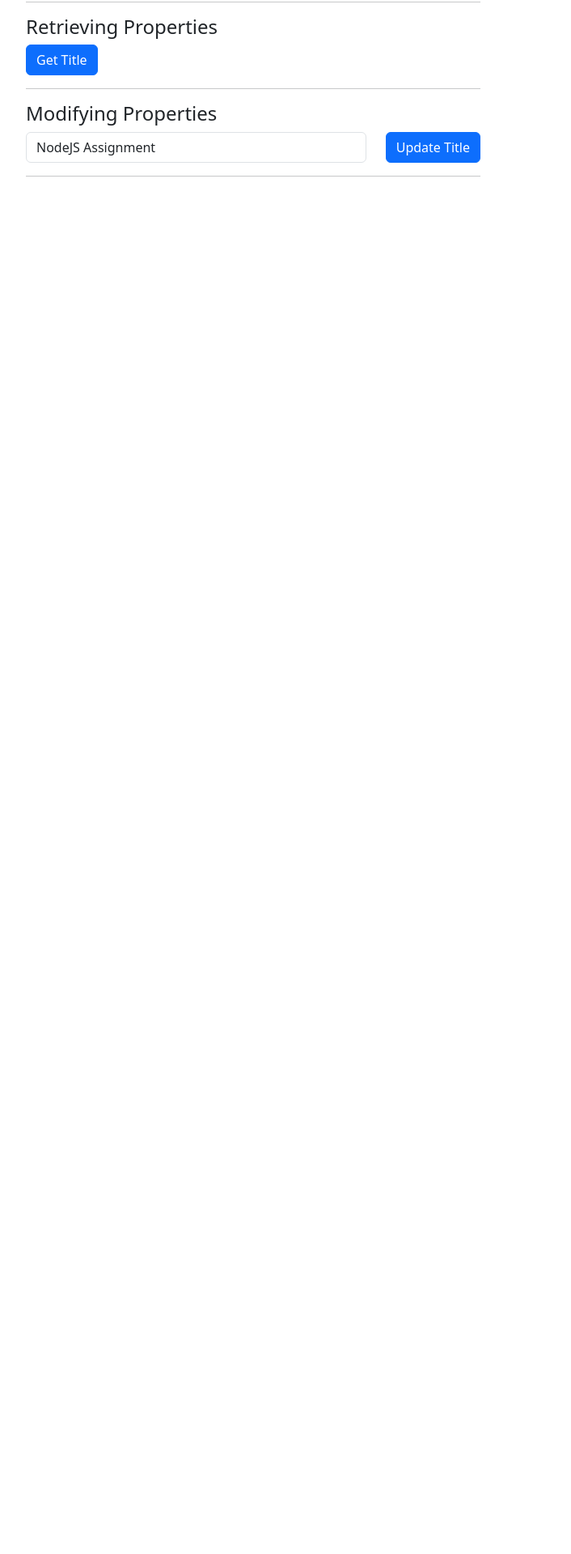
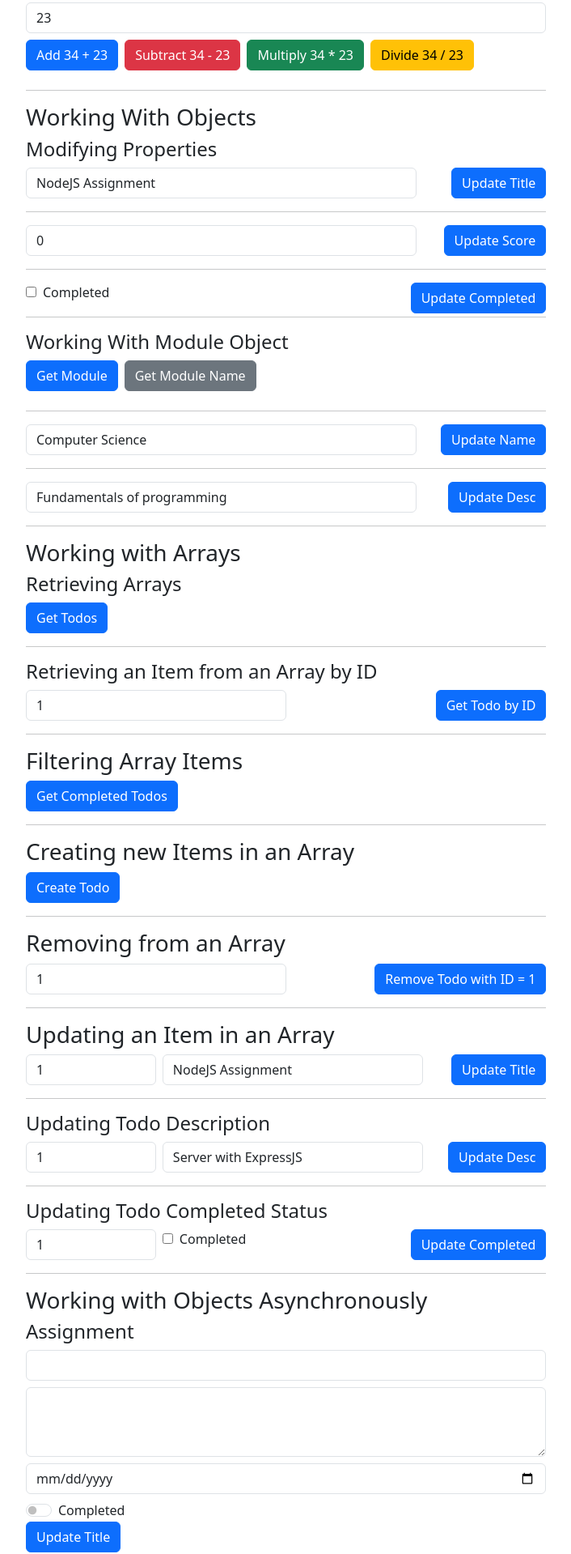
Before and after one commit to Alpha2505/kambaz-next-js, a Next.js app: page /Labs/Lab5 in a window 1280 px wide. Shown: the part 769-2688 px from the top of the page at 81% size, without its empty margins (69-775 px from the left). Before the commit the page ends 1004 px from the top, so only its background shows below. Built offline with nearby package versions, Linux system fonts and the light colour scheme; no server answers.

Commit message:
Adding new sections

```diff
--- /dev/null
+++ b/app/Labs/Lab5/HttpClient.tsx
@@ -0,0 +1,32 @@
+import React, { useEffect, useState } from "react";
+import * as client from "./client";
+
+export default function HttpClient() {
+  const [welcomeOnClick, setWelcomeOnClick] = useState("");
+  const [welcomeOnLoad, setWelcomeOnLoad] = useState("");
+
+  const fetchWelcomeOnClick = async () => {
+    const message = await client.fetchWelcomeMessage();
+    setWelcomeOnClick(message);
+  };
+    const fetchWelcomeOnLoad = async () => {
+    const welcome = await client.fetchWelcomeMessage();
+    setWelcomeOnLoad(welcome);
+  };
+  useEffect(() => {
+    fetchWelcomeOnLoad();
+  }, []);
+  return (
+    <div>
+      <h3>HTTP Client</h3> <hr />
+      <h4>Requesting on Click</h4>
+      <button className="btn btn-primary me-2" onClick={fetchWelcomeOnClick}>
+        Fetch Welcome
+      </button> <br />
+      Response from server: <b>{welcomeOnClick}</b>
+      <h4>Requesting on Load</h4>
+      Response from server: <b>{welcomeOnLoad}</b>
+      <hr />
+    </div>
+  );
+}
--- /dev/null
+++ b/app/Labs/Lab5/WorkingWithArrays.tsx
@@ -0,0 +1,150 @@
+"use client";
+import React, { useState } from "react";
+import FormControl from "react-bootstrap/esm/FormControl";
+
+const HTTP_SERVER = process.env.NEXT_PUBLIC_HTTP_SERVER;
+
+export default function WorkingWithArrays() {
+  const API = `${HTTP_SERVER}/lab5/todos`;
+  const [todo, setTodo] = useState({
+    id: "1",
+    title: "NodeJS Assignment",
+    description: "Server with ExpressJS",
+    due: "2021-09-09",
+    completed: false,
+  });
+
+  return (
+    <div id="wd-working-with-arrays">
+      <h3>Working with Arrays</h3>
+      <h4>Retrieving Arrays</h4>
+      <a id="wd-retrieve-todos" className="btn btn-primary" href={API}>
+        Get Todos
+      </a>
+      <hr />
+
+      <h4>Retrieving an Item from an Array by ID</h4>
+        <a
+        id="wd-retrieve-todo-by-id"
+        className="btn btn-primary float-end"
+        href={`${API}/${todo.id}`}
+      >
+        Get Todo by ID
+      </a>
+      <FormControl
+        id="wd-todo-id"
+        defaultValue={todo.id}
+        className="w-50"
+        onChange={(e) => setTodo({ ...todo, id: e.target.value })}
+      />
+      <hr />
+
+      <h3>Filtering Array Items</h3>
+        <a
+        id="wd-retrieve-completed-todos"
+        className="btn btn-primary"
+        href={`${API}?completed=true`}
+      >
+        Get Completed Todos
+      </a>
+      <hr />
+
+      <h3>Creating new Items in an Array</h3>
+        <a
+        id="wd-create-todo"
+        className="btn btn-primary"
+        href={`${API}/create`}
+      >
+        Create Todo
+      </a>
+      <hr />
+
+      <h3>Removing from an Array</h3>
+        <a
+        id="wd-remove-todo"
+        className="btn btn-primary float-end"
+        href={`${API}/${todo.id}/delete`}
+      >
+        Remove Todo with ID = {todo.id}
+      </a>
+      <FormControl
+        defaultValue={todo.id}
+        className="w-50"
+        onChange={(e) => setTodo({ ...todo, id: e.target.value })}
+      />
+      <hr />
+
+      <h3>Updating an Item in an Array</h3>
+        <a
+        href={`${API}/${todo.id}/title/${todo.title}`}
+        className="btn btn-primary float-end"
+      >
+        Update Title
+      </a>
+      <FormControl
+        defaultValue={todo.id}
+        className="w-25 float-start me-2"
+        onChange={(e) => setTodo({ ...todo, id: e.target.value })}
+      />
+      <FormControl
+        defaultValue={todo.title}
+        className="w-50 float-start"
+        onChange={(e) => setTodo({ ...todo, title: e.target.value })}
+      />
+      <div className="clearfix"></div>
+      <hr />
+
+      {/* Update Todo Description */}
+      <h4>Updating Todo Description</h4>
+        <a
+        id="wd-update-todo-description"
+        href={`${API}/${todo.id}/description/${todo.description}`}
+        className="btn btn-primary float-end"
+      >
+        Update Desc
+      </a>
+      <FormControl
+        id="wd-todo-description-id"
+        defaultValue={todo.id}
+        className="w-25 float-start me-2"
+        onChange={(e) => setTodo({ ...todo, id: e.target.value })}
+      />
+      <FormControl
+        id="wd-todo-description"
+        defaultValue={todo.description}
+        className="w-50 float-start"
+        onChange={(e) => setTodo({ ...todo, description: e.target.value })}
+      />
+      <div className="clearfix"></div>
+      <hr />
+
+      {/* Update Todo Completed Status */}
+      <h4>Updating Todo Completed Status</h4>
+        <a
+        id="wd-update-todo-completed"
+        href={`${API}/${todo.id}/completed/${todo.completed}`}
+        className="btn btn-primary float-end"
+      >
+        Update Completed
+      </a>
+      <FormControl
+        id="wd-todo-completed-id"
+        defaultValue={todo.id}
+        className="w-25 float-start me-2"
+        onChange={(e) => setTodo({ ...todo, id: e.target.value })}
+      />
+      <div className="float-start">
+        <input
+          id="wd-todo-completed"
+          type="checkbox"
+          checked={todo.completed}
+          className="me-2"
+          onChange={(e) => setTodo({ ...todo, completed: e.target.checked })}
+        />
+        <label htmlFor="wd-todo-completed">Completed</label>
+      </div>
+      <div className="clearfix"></div>
+      <hr />
+    </div>
+  );
+}
--- a/app/Labs/Lab5/WorkingWithObjects.tsx
+++ b/app/Labs/Lab5/WorkingWithObjects.tsx
@@ -1,36 +1,132 @@
+"use client";
 import React, { useState } from "react";
-import FormControl from "react-bootstrap/esm/FormControl";
+import { FormControl } from "react-bootstrap";
+
 const HTTP_SERVER = process.env.NEXT_PUBLIC_HTTP_SERVER;
+
 export default function WorkingWithObjects() {
-      const [assignment, setAssignment] = useState({
-    id: 1, title: "NodeJS Assignment",
+  const [assignment, setAssignment] = useState({
+    id: 1,
+    title: "NodeJS Assignment",
     description: "Create a NodeJS server with ExpressJS",
-    due: "2021-10-10", completed: false, score: 0,
+    due: "2021-10-10",
+    completed: false,
+    score: 0,
   });
-  const ASSIGNMENT_API_URL = `${HTTP_SERVER}/lab5/assignment`
+
+  const [module, setModule] = useState({
+    id: "CS101",
+    name: "Computer Science",
+    description: "Fundamentals of programming",
+    course: "Computer Science",
+  });
+
+  const ASSIGNMENT_API_URL = `${HTTP_SERVER}/lab5/assignment`;
+  const MODULE_API_URL = `${HTTP_SERVER}/lab5/module`;
+
   return (
     <div id="wd-working-with-objects">
       <h3>Working With Objects</h3>
-      <h4>Retrieving Objects</h4>
-      <a id="wd-retrieve-assignments" className="btn btn-primary"
-         href={`${HTTP_SERVER}/lab5/assignment`}>
-        Get Assignment
+      <h4>Modifying Properties</h4>
+        <a
+        id="wd-update-assignment-title"
+        className="btn btn-primary float-end"
+        href={`${ASSIGNMENT_API_URL}/title/${assignment.title}`}
+      >
+        Update Title
       </a>
-      <hr/>
-            <h4>Retrieving Properties</h4>
-      <a id="wd-retrieve-assignment-title" className="btn btn-primary"
-         href={`${HTTP_SERVER}/lab5/assignment/title`}>
-        Get Title
+      <FormControl
+        className="w-75 mb-2"
+        id="wd-assignment-title"
+        defaultValue={assignment.title}
+        onChange={(e) =>
+          setAssignment({ ...assignment, title: e.target.value })
+        }
+      />
+      <hr />
+        <a
+        id="wd-update-assignment-score"
+        className="btn btn-primary float-end"
+        href={`${ASSIGNMENT_API_URL}/score/${assignment.score}`}
+      >
+        Update Score
       </a>
-      <hr/>
-            <h4>Modifying Properties</h4>
-      <a id="wd-update-assignment-title"
-         className="btn btn-primary float-end"
-         href={`${ASSIGNMENT_API_URL}/title/${assignment.title}`}>
-        Update Title </a>
-      <FormControl className="w-75" id="wd-assignment-title"
-        defaultValue={assignment.title} onChange={(e) =>
-          setAssignment({ ...assignment, title: e.target.value })}/>
+      <FormControl
+        className="w-75 mb-2"
+        id="wd-assignment-score"
+        type="number"
+        defaultValue={assignment.score}
+        onChange={(e) =>
+          setAssignment({ ...assignment, score: parseInt(e.target.value) })
+        }
+      />
+      <hr />
+        <a
+        id="wd-update-assignment-completed"
+        className="btn btn-primary float-end"
+        href={`${ASSIGNMENT_API_URL}/completed/${assignment.completed}`}
+      >
+        Update Completed
+      </a>
+      <input
+        className="mb-2"
+        id="wd-assignment-completed"
+        type="checkbox"
+        checked={assignment.completed}
+        onChange={(e) =>
+          setAssignment({ ...assignment, completed: e.target.checked })
+        }
+      />
+      <label htmlFor="wd-assignment-completed" className="ms-2">
+        Completed
+      </label>
+      <hr />
+      <h4>Working With Module Object</h4>
+        <a
+        id="wd-get-module"
+        className="btn btn-primary me-2 mb-2"
+        href={`${MODULE_API_URL}`}
+      >
+        Get Module
+      </a>
+        <a
+        id="wd-get-module-name"
+        className="btn btn-secondary mb-2"
+        href={`${MODULE_API_URL}/name`}
+      >
+        Get Module Name
+      </a>
+      <hr />
+        <a
+        id="wd-update-module-name"
+        className="btn btn-primary float-end"
+        href={`${MODULE_API_URL}/name/${module.name}`}
+      >
+        Update Name
+      </a>
+      <FormControl
+        className="w-75 mb-2"
+        id="wd-module-name"
+        defaultValue={module.name}
+        onChange={(e) => setModule({ ...module, name: e.target.value })}
+      />
+      <hr />
+        <a
+        id="wd-update-module-description"
+        className="btn btn-primary float-end"
+        href={`${MODULE_API_URL}/description/${module.description}`}
+      >
+        Update Desc
+      </a>
+      <FormControl
+        className="w-75 mb-2"
+        id="wd-module-description"
+        defaultValue={module.description}
+        onChange={(e) =>
+          setModule({ ...module, description: e.target.value })
+        }
+      />
       <hr />
     </div>
-);}
+  );
+}
--- /dev/null
+++ b/app/Labs/Lab5/WorkingWithObjectsAsynchronously.tsx
@@ -0,0 +1,39 @@
+import React, { useEffect, useState } from "react";
+import * as client from "./client";
+import { FormControl } from "react-bootstrap";
+export default function WorkingWithObjectsAsynchronously() {
+  const [assignment, setAssignment] = useState<any>({});
+  const fetchAssignment = async () => {
+    const assignment = await client.fetchAssignment();
+    setAssignment(assignment);
+  };
+    const updateTitle = async (title: string) => {
+    const updatedAssignment = await client.updateTitle(title);
+    setAssignment(updatedAssignment);
+  };
+  useEffect(() => {
+    fetchAssignment();
+  }, []);
+  return (
+    <div id="wd-asynchronous-objects">
+      <h3>Working with Objects Asynchronously</h3>
+      <h4>Assignment</h4>
+      <FormControl defaultValue={assignment.title} className="mb-2"
+        onChange={(e) => setAssignment({ ...assignment, title: e.target.value }) } />
+      <FormControl as="textarea" rows={3} defaultValue={assignment.description} className="mb-2"
+        onChange={(e) => setAssignment({ ...assignment, description: e.target.value }) }/>
+      <FormControl type="date" className="mb-2" defaultValue={assignment.due}
+        onChange={(e) => setAssignment({ ...assignment, due: e.target.value })} />
+      <div className="form-check form-switch">
+        <input className="form-check-input" type="checkbox" id="wd-completed"
+               defaultChecked={assignment.completed}
+          onChange={(e) => setAssignment({ ...assignment, completed: e.target.checked }) } />
+        <label className="form-check-label" htmlFor="wd-completed"> Completed </label>
+      </div>
+        <button className="btn btn-primary me-2" onClick={() => updateTitle(assignment.title)} >
+        Update Title
+      </button>
+      <pre>{JSON.stringify(assignment, null, 2)}</pre>
+      <hr />
+    </div>
+);}
--- /dev/null
+++ b/app/Labs/Lab5/client.ts
@@ -0,0 +1,15 @@
+import axios from "axios";
+const HTTP_SERVER = process.env.NEXT_PUBLIC_HTTP_SERVER;
+export const fetchWelcomeMessage = async () => {
+  const response = await axios.get(`${HTTP_SERVER}/lab5/welcome`);
+  return response.data;
+};
+const ASSIGNMENT_API = `${HTTP_SERVER}/lab5/assignment`;
+export const fetchAssignment = async () => {
+  const response = await axios.get(`${ASSIGNMENT_API}`);
+  return response.data;
+};
+export const updateTitle = async (title: string) => {
+  const response = await axios.get(`${ASSIGNMENT_API}/title/${title}`);
+  return response.data;
+};
--- a/app/Labs/Lab5/page.tsx
+++ b/app/Labs/Lab5/page.tsx
@@ -1,8 +1,11 @@
 "use client";
+import HttpClient from "./HttpClient";
 import EnvironmentVariables from "./EnvironmentVariables";
 import PathParameters from "./PathParameters";
 import QueryParameters from "./QueryParameters";
 import WorkingWithObjects from "./WorkingWithObjects";
+import WorkingWithArrays from "./WorkingWithArrays";
+import WorkingWithObjectsAsynchronously from "./WorkingWithObjectsAsynchronously";
 const HTTP_SERVER = process.env.NEXT_PUBLIC_HTTP_SERVER;
 export default function Lab5() {
   return (
@@ -13,9 +16,12 @@ export default function Lab5() {
           Welcome
         </a>
       </div><hr />
+      <HttpClient />
       <EnvironmentVariables />
       <PathParameters />
       <QueryParameters />
       <WorkingWithObjects />
+      <WorkingWithArrays />
+      <WorkingWithObjectsAsynchronously />
     </div>
 );}
--- a/package.json
+++ b/package.json
@@ -10,6 +10,7 @@
   },
   "dependencies": {
     "@reduxjs/toolkit": "^2.9.2",
+    "axios": "^1.13.2",
     "bootstrap": "^5.3.8",
     "next": "15.5.3",
     "react": "19.1.0",
```
Also changed, not shown: 1 other file (tests, documents, lock files or other folders).
